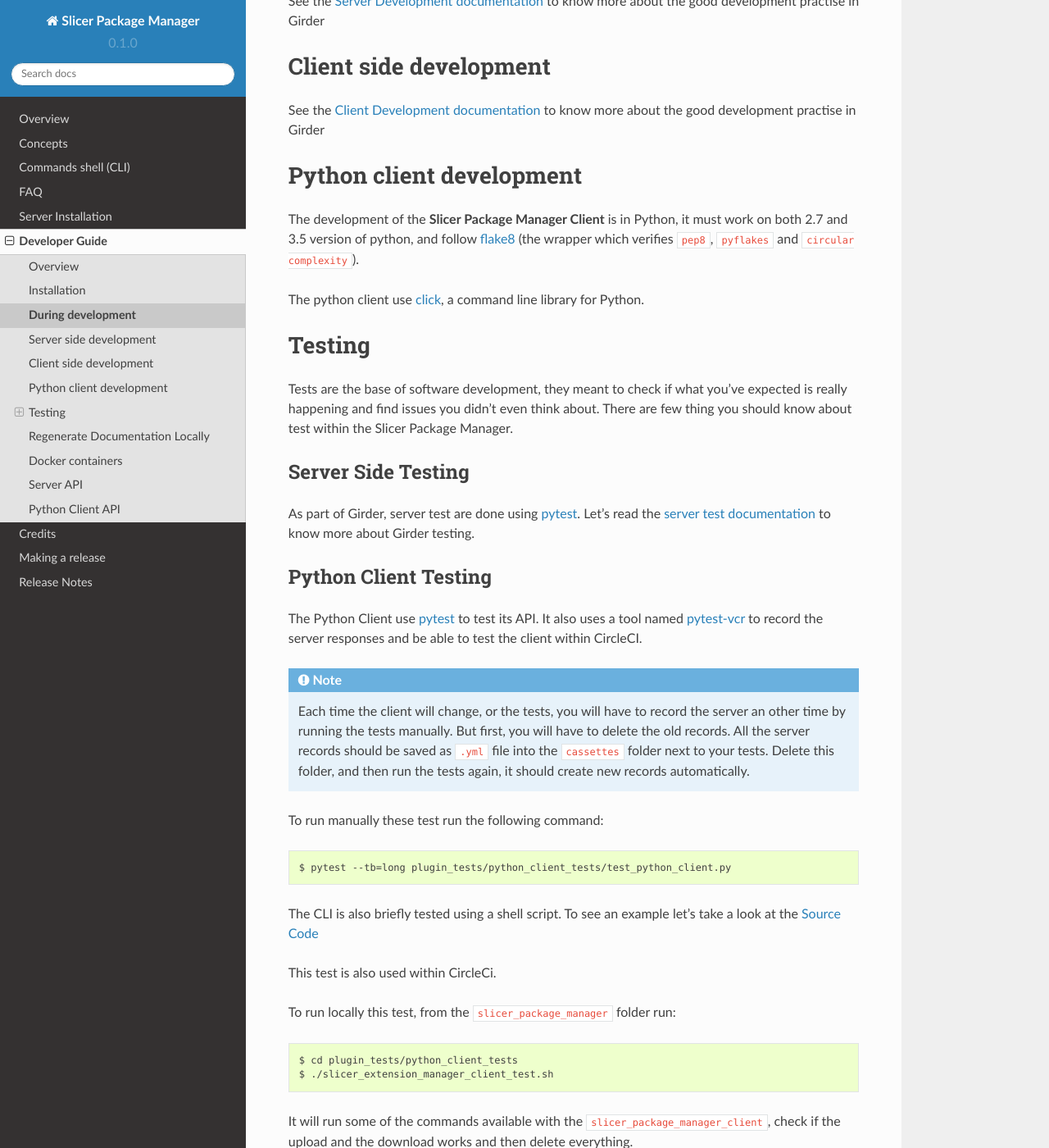
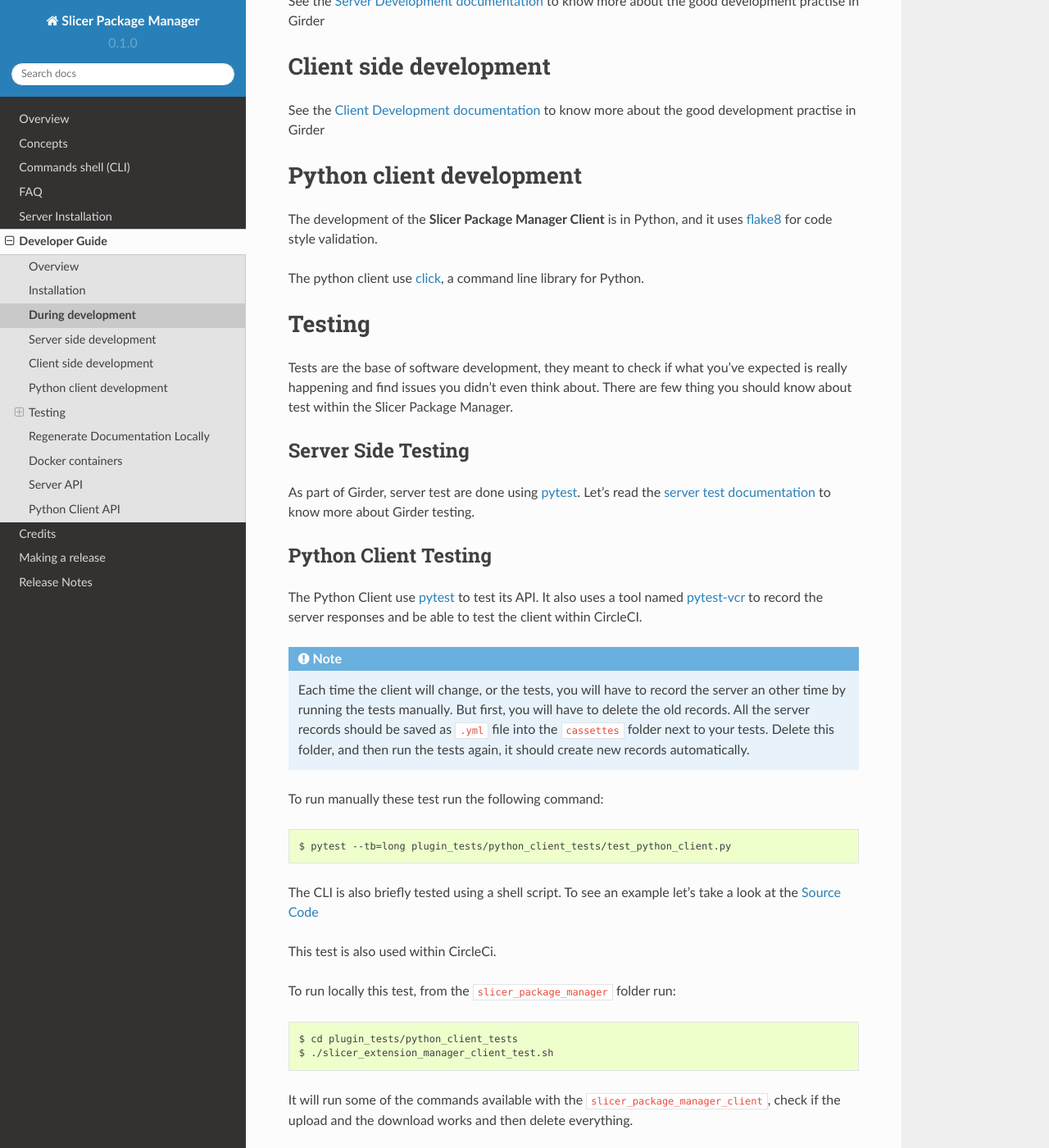
Before and after one commit to girder/slicer_package_manager, a Sphinx documentation site: the page built from docs/developer_guide/develop.rst, in a window 1280 px wide and 1400 px high, scrolled down 443 px. Shown: the whole window at 82% size. Built offline with Sphinx 7.4.7 and the Read the Docs theme 2.0.0, drawn with Linux system fonts in a browser that asks for light colours; some of the changed text lies outside the part shown.

Commit message:
Docs: Update develop document removing obsolete details
* File s_e_m_test.py file was renamed to s_p_m_test.py, and then removed
  in 41be59493 (Server: Transition plugin from Girder 2.x to Girder 3.x)

* Support for python 2.7 was removed in e885c1b94 (Server / Python Client:
  Update setup.py to require python >= 3.7)

```diff
--- a/docs/developer_guide/develop.rst
+++ b/docs/developer_guide/develop.rst
@@ -27,9 +27,8 @@
 Python client development
 -------------------------
 
-The development of the **Slicer Package Manager Client** is in Python, it must work on both 2.7
-and 3.5 version of python, and follow flake8_ (the wrapper which verifies ``pep8``, ``pyflakes``
-and ``circular complexity``).
+The development of the **Slicer Package Manager Client** is in Python, and it uses flake8_  for code
+style validation.
 
 The python client use click_, a command line library for Python.
 
```
Also changed, not shown: other parts of docs/developer_guide/develop.rst (+1 -3 lines).
